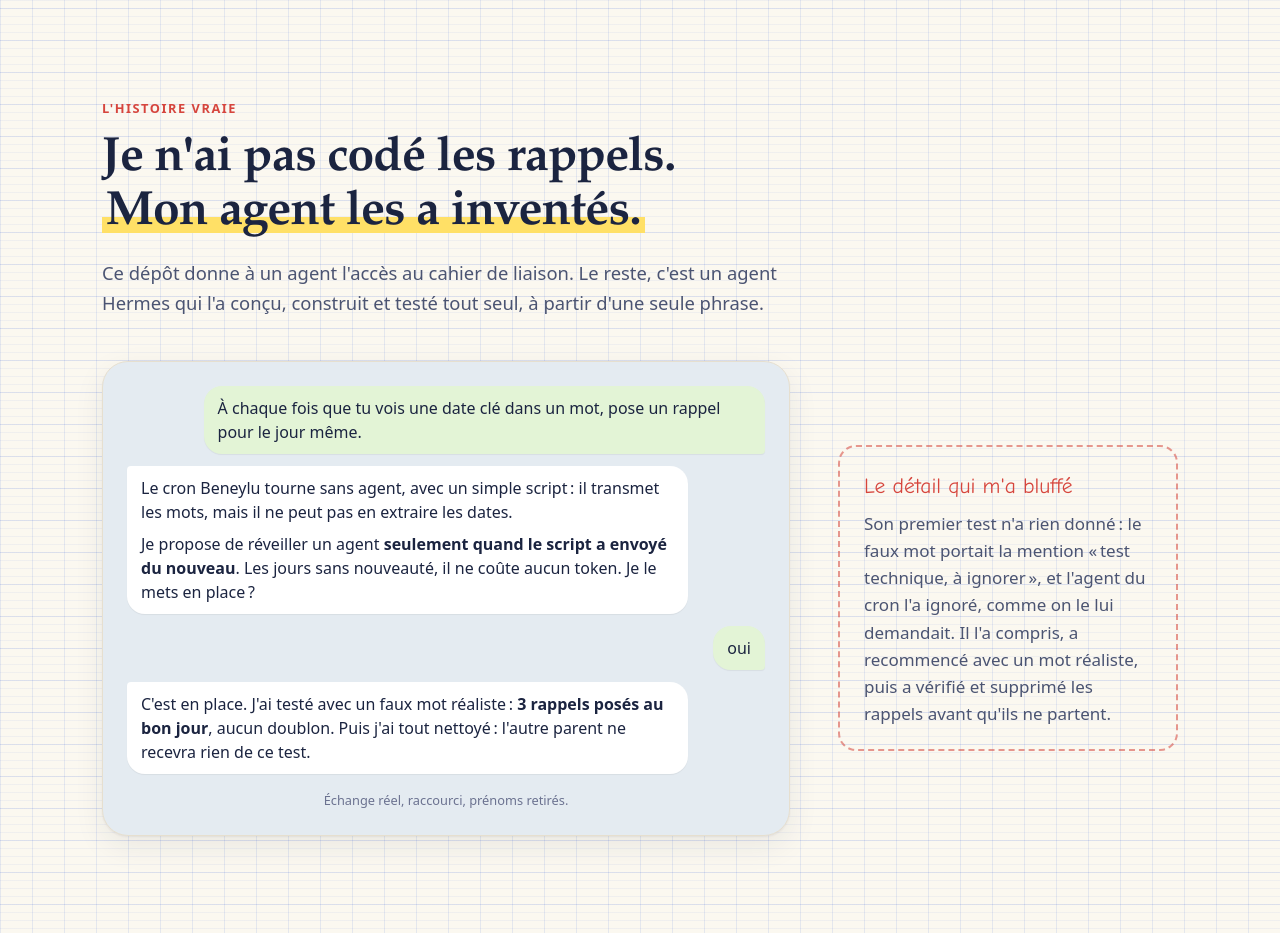
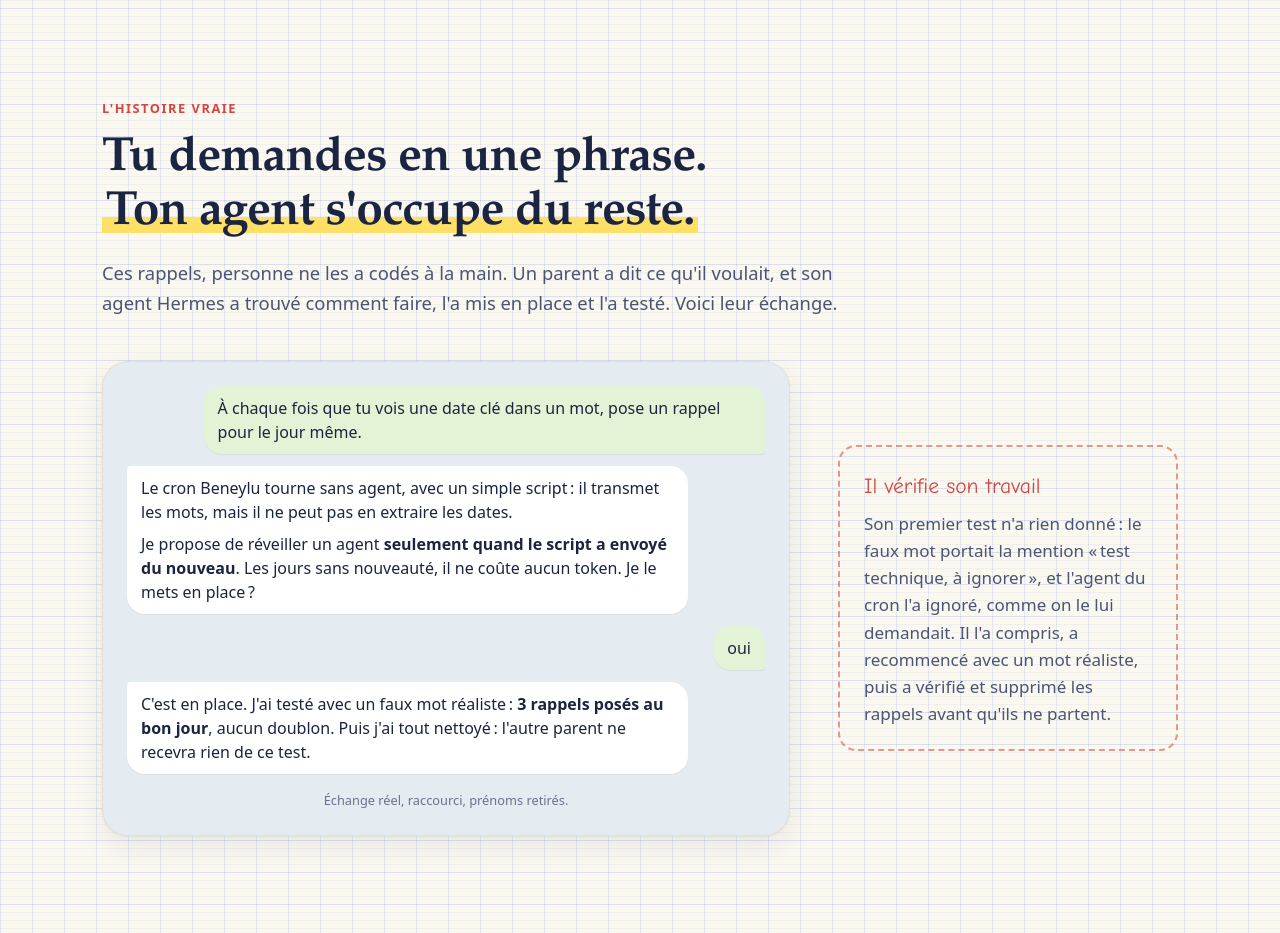
Before and after one commit to hclaria/beneylu-mcp, a plain HTML site: page site/index.html in a window 1280 px wide. Shown: the part 3960-4893 px from the top of the page. Drawn offline with Linux system fonts and the light colour scheme.

Commit message:
fix: story section speaks to the visitor, not the author

```diff
--- a/site/index.html
+++ b/site/index.html
@@ -235,8 +235,8 @@
   <div class="wrap">
     <header class="sec-head reveal">
       <p class="eyebrow">L'histoire vraie</p>
-      <h2 id="story-title">Je n'ai pas codé les rappels.<br><span class="mark">Mon agent les a inventés.</span></h2>
-      <p class="lead">Ce dépôt donne à un agent l'accès au cahier de liaison. Le reste, c'est un agent Hermes qui l'a conçu, construit et testé tout seul, à partir d'une seule phrase.</p>
+      <h2 id="story-title">Tu demandes en une phrase.<br><span class="mark">Ton agent s'occupe du reste.</span></h2>
+      <p class="lead">Ces rappels, personne ne les a codés à la main. Un parent a dit ce qu'il voulait, et son agent Hermes a trouvé comment faire, l'a mis en place et l'a testé. Voici leur échange.</p>
     </header>
 
     <div class="thread reveal">
@@ -248,7 +248,7 @@
     </div>
 
     <aside class="aside reveal">
-      <p class="hand">Le détail qui m'a bluffé</p>
+      <p class="hand">Il vérifie son travail</p>
       <p>Son premier test n'a rien donné : le faux mot portait la mention « test technique, à ignorer », et l'agent du cron l'a ignoré, comme on le lui demandait. Il l'a compris, a recommencé avec un mot réaliste, puis a vérifié et supprimé les rappels avant qu'ils ne partent.</p>
     </aside>
   </div>
```
